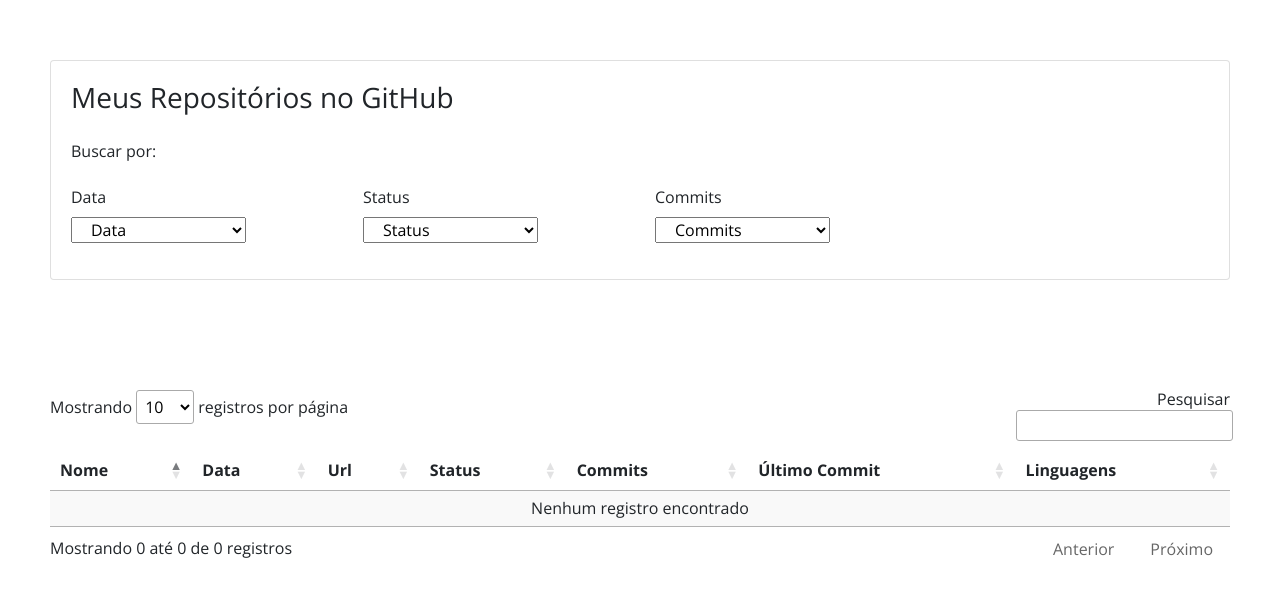
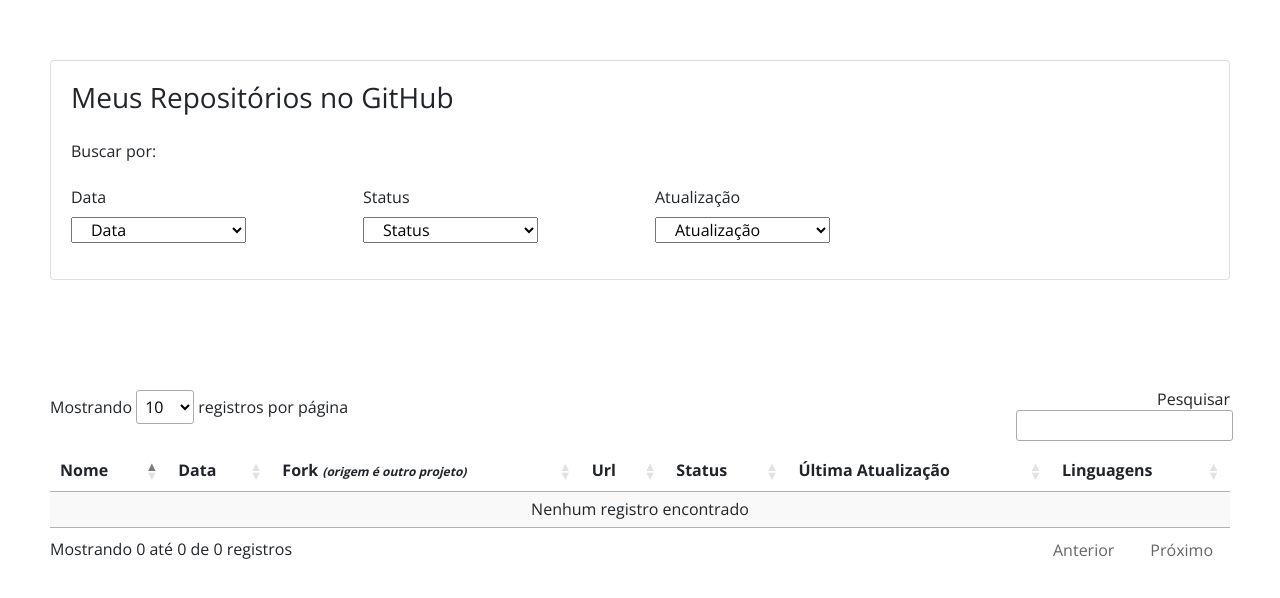
Before and after one commit to uadson/list-github-repo-api, a Django app: page / in a window 1280 px wide. Shown: the top 598 px of the page. Run offline with Django 4.2, Linux system fonts and the light colour scheme; data that the repository does not hold is empty; some libraries are stand-ins or nearby versions.

Commit message:
adicionada coluna "fork"

```diff
--- a/app/templates/app/index.html
+++ b/app/templates/app/index.html
@@ -13,6 +13,7 @@
                     <label>Data</label>
                     <select class="form-group col-md-8" onchange="dataRepo(this.value);">
                         <option value="" selected disabled>Data</option>
+                        <option value=""></option>
                         <option value="mais_antigo">Mais Antigo</option>
                         <option value="mais_recente">Mais Recente</option>
                     </select>
@@ -22,6 +23,7 @@
                     <label>Status</label>
                     <select class="form-group col-md-8" onchange="">
                         <option value="" selected disabled>Status</option>
+                        <option value=""></option>
                         <option value="ativo">Ativo</option>
                         <option value="arquivado">Arquivado</option>
                     </select>
@@ -29,9 +31,10 @@
 
 
                 <div class="col-md-3">
-                    <label>Commits</label>
+                    <label>Atualização</label>
                     <select class="form-group col-md-8" onchange="">
-                        <option value="" selected disabled>Commits</option>
+                        <option value="" selected disabled>Atualização</option>
+                        <option value=""></option>
                         <option value="mais_antigo">Mais Antigo</option>
                         <option value="mais_recente">Mais Recente</option>
                     </select>
@@ -48,10 +51,10 @@
             <tr>
                 <th>Nome</th>
                 <th>Data</th>
+                <th>Fork <span style="font-size: 12px; font-style: italic;">(origem é outro projeto)</span></th>
                 <th>Url</th>
                 <th>Status</th>
-                <th>Commits</th>
-                <th>Último Commit</th>
+                <th>Última Atualização</th>
                 <th>Linguagens</th>
             </tr>
         </thead>
@@ -60,11 +63,11 @@
             <tr>
                 <td>{{ obj.name }}</td>
                 <td>{{ obj.date }}</td>
+                <td style="text-align: center; font-style: italic;">{{ obj.fork }}</td>
                 <td><a href="{{ obj.url }}" target="noopener noreferrer">{{ obj.url }}</a></td>
-                <td>{{ obj.status }}</td>
-                <td>{{ obj.commits }}</td>
-                <td>{{ obj.last_commit }}</td>
-                <td>{{ obj.languages }}</td>
+                <td style="text-align: center; font-style: italic;">{{ obj.status }}</td>
+                <td>{{ obj.updated }}</td>
+                <td style="text-align: center; font-style: italic;">{{ obj.languages }}</td>
             </tr>
             {% endfor %}
         </tbody>
```
